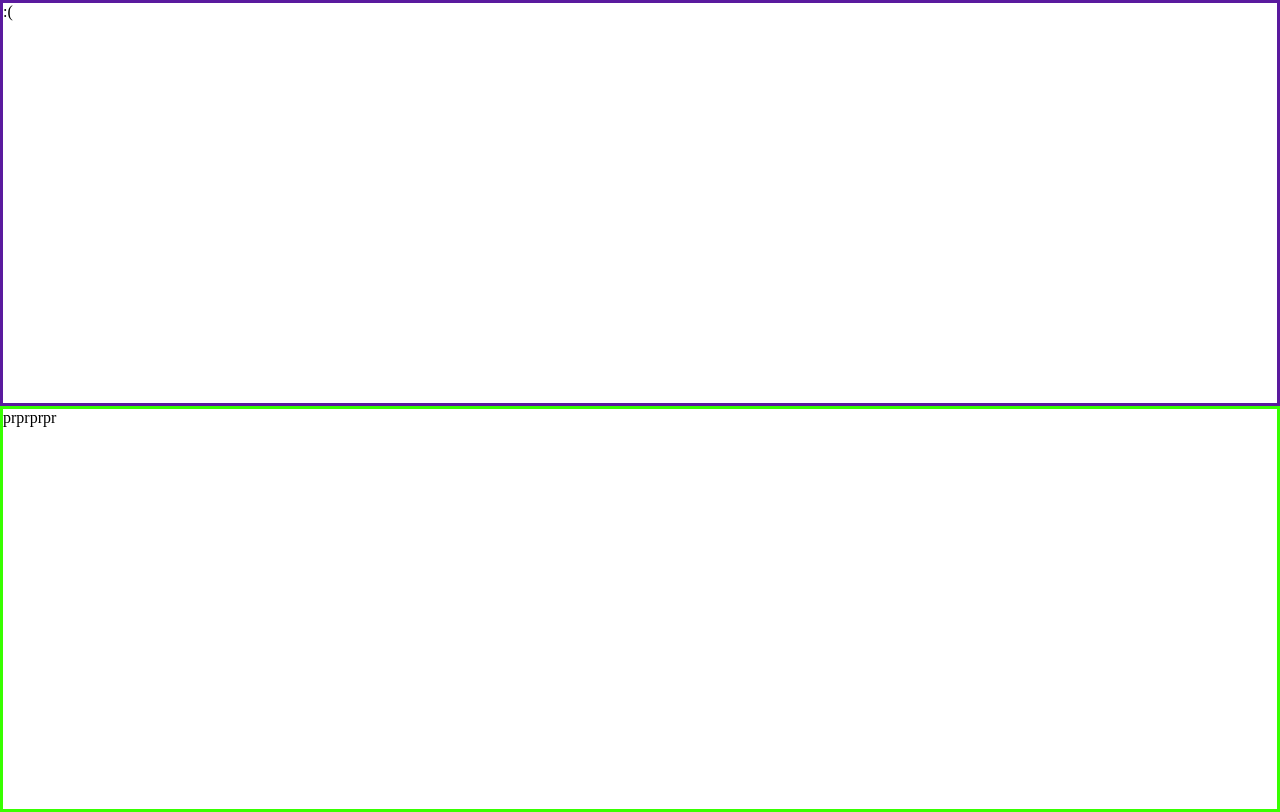
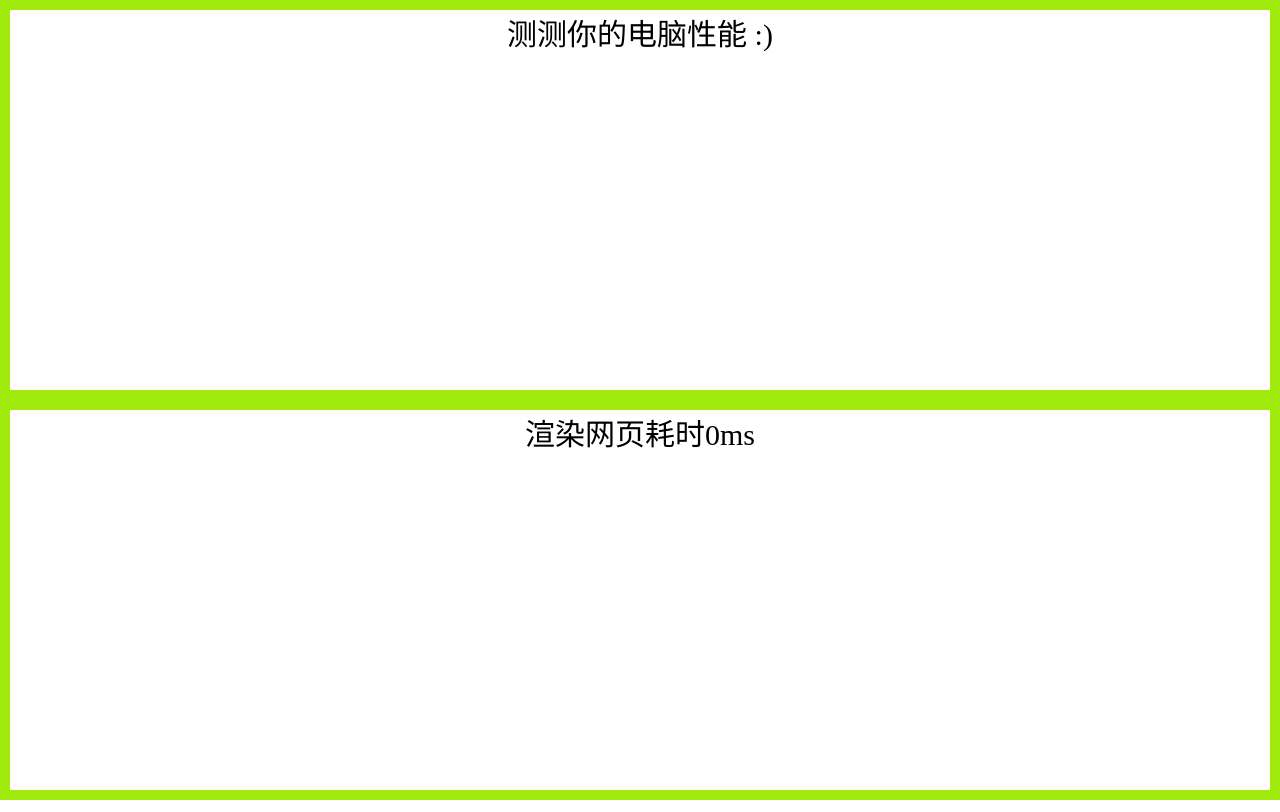
Before and after one commit to aomthx/aomthx.github.io, a plain HTML site: page index.html in a window 1280 px wide. Drawn offline with Linux system fonts and the light colour scheme.

Commit message:
Add files via upload

```diff
--- a/index.html
+++ b/index.html
@@ -4,43 +4,40 @@
   <meta charset="UTF-8">
   <meta name="viewport" content="width=device-width, initial-scale=1.0">
   <title>Document</title>
+  <script>
+    let start = new Date();
+  </script>
   <style>
     *{
-      /* border: 5px solid rgb(0, 166, 255); */
       margin: 0;
     }
     header{
-      border: 3px solid rgb(90, 26, 158);
+      text-align: center;
+      font-size: 30px;
+      border: 10px solid rgb(160, 234, 14);
       height: 50%;
     }
     footer{
-      border: 3px solid rgb(55, 255, 0);
+      text-align: center;
+      font-size: 30px;
+      border: 10px solid rgb(160, 234, 14);
       height: 50%;
     }
   </style>
-  <script>
-    console.time('build');
-  </script>
+
 </head>
 <body>
   <header>
-    :(
+    测测你的电脑性能 :)
   </header>
   <footer>
-    prprprpr
+
   </footer>
   <script>
     let bd = document.querySelector('body');
-    bd.style.height = ('100vh');
-    // alert('猪猪');
-    // console.log('YOU!!');
-    console.timeEnd('build');
-    console.time('1addTo1e6');
-    for(let i = 1;i<1e6;)
-    {
-      i++;
-    }
-    console.timeEnd('1addTo1e6');
+    bd.style.height = innerHeight - 40 + "px";
+    let footerDom = document.querySelector("footer");
+    footerDom.textContent = ("渲染网页耗时" +  (new Date() - start) + "ms");
   </script>
 </body>
 </html>
```
